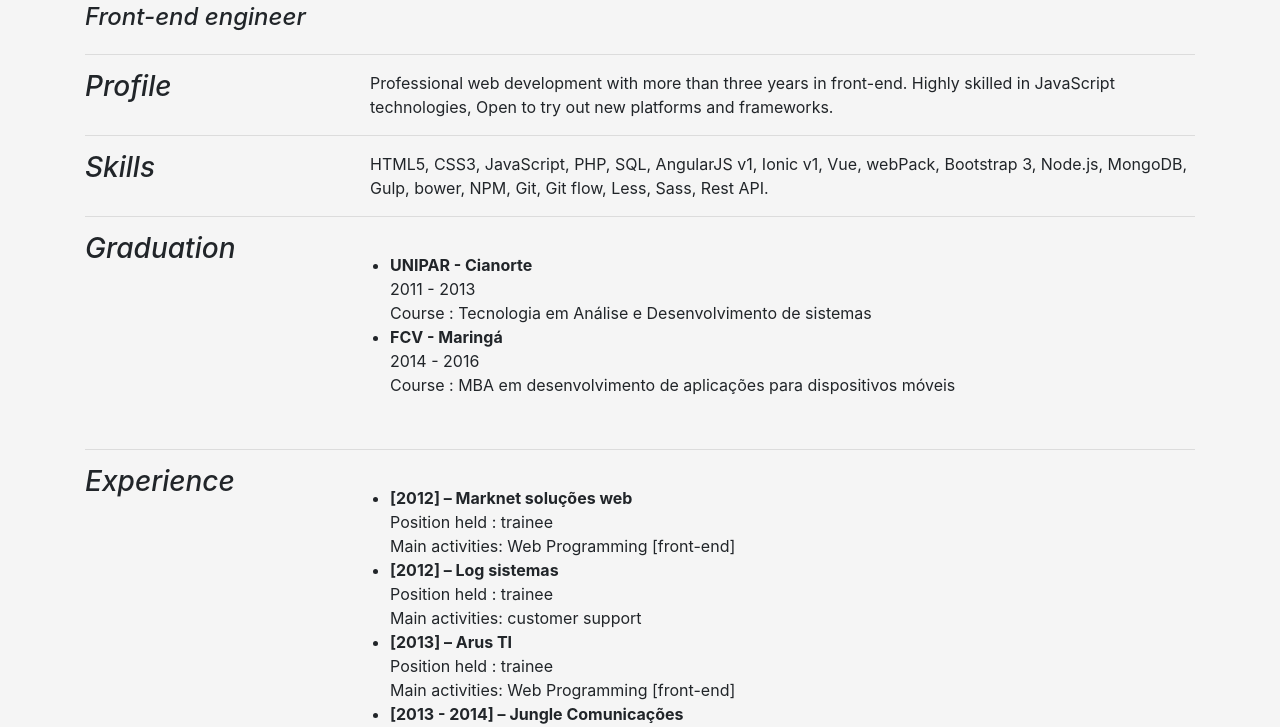
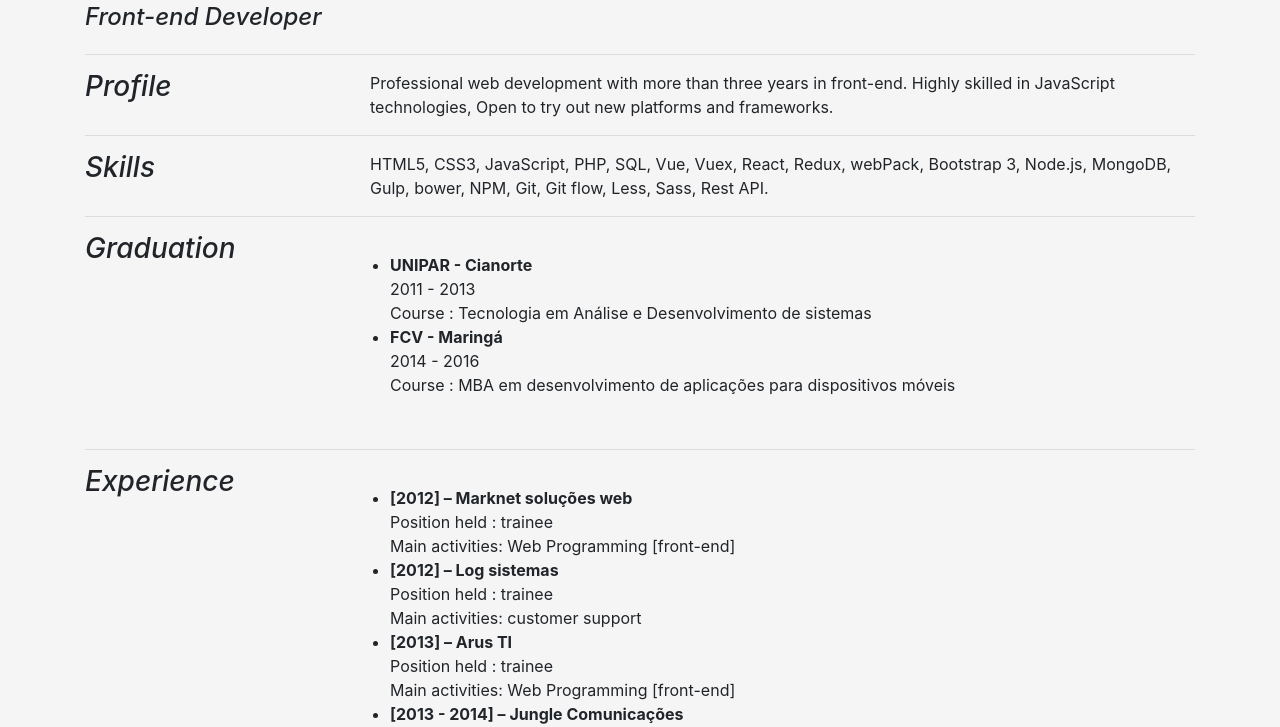
Before and after one commit to CristopherYusuke/cristopheryusuke.github.io, a website: page index.html in a window 1280 px wide. Shown: the part 73-800 px from the top of the page. Drawn offline with nearby package versions, Linux system fonts and the light colour scheme.

Commit message:
Update index.html

```diff
--- a/index.html
+++ b/index.html
@@ -11,7 +11,7 @@
 			<div class="row top justify-content-md-center" >
 				<div class="col-sm">
 					<h1>Cristopher Y. U. Martins</h1>
-					<h4 class="italic">Front-end engineer</h4>
+					<h4 class="italic">Front-end Developer</h4>
 				</div>
 				<div class="col-md">
 					<div class="contact">
@@ -37,7 +37,7 @@
 					<h3 class="italic">Skills</h3>
 				</div>
 				<div class="col-9">
-					HTML5, CSS3, JavaScript, PHP, SQL, AngularJS v1, Ionic v1, Vue, webPack, Bootstrap 3, Node.js, MongoDB, Gulp, bower, NPM, Git, Git flow, Less, Sass, Rest API.
+					HTML5, CSS3, JavaScript, PHP, SQL, Vue, Vuex, React, Redux, webPack, Bootstrap 3, Node.js, MongoDB, Gulp, bower, NPM, Git, Git flow, Less, Sass, Rest API.
 				</div>
 			</div>
 			<hr/>
```
